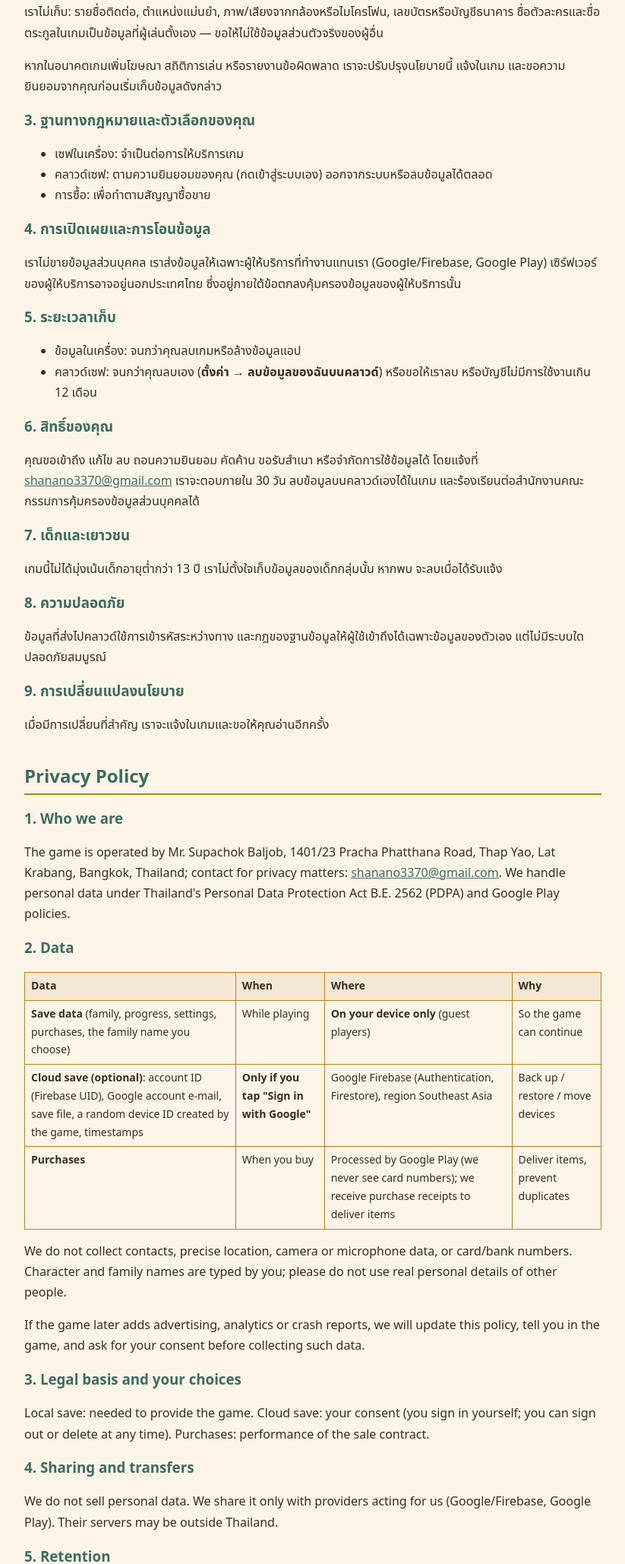
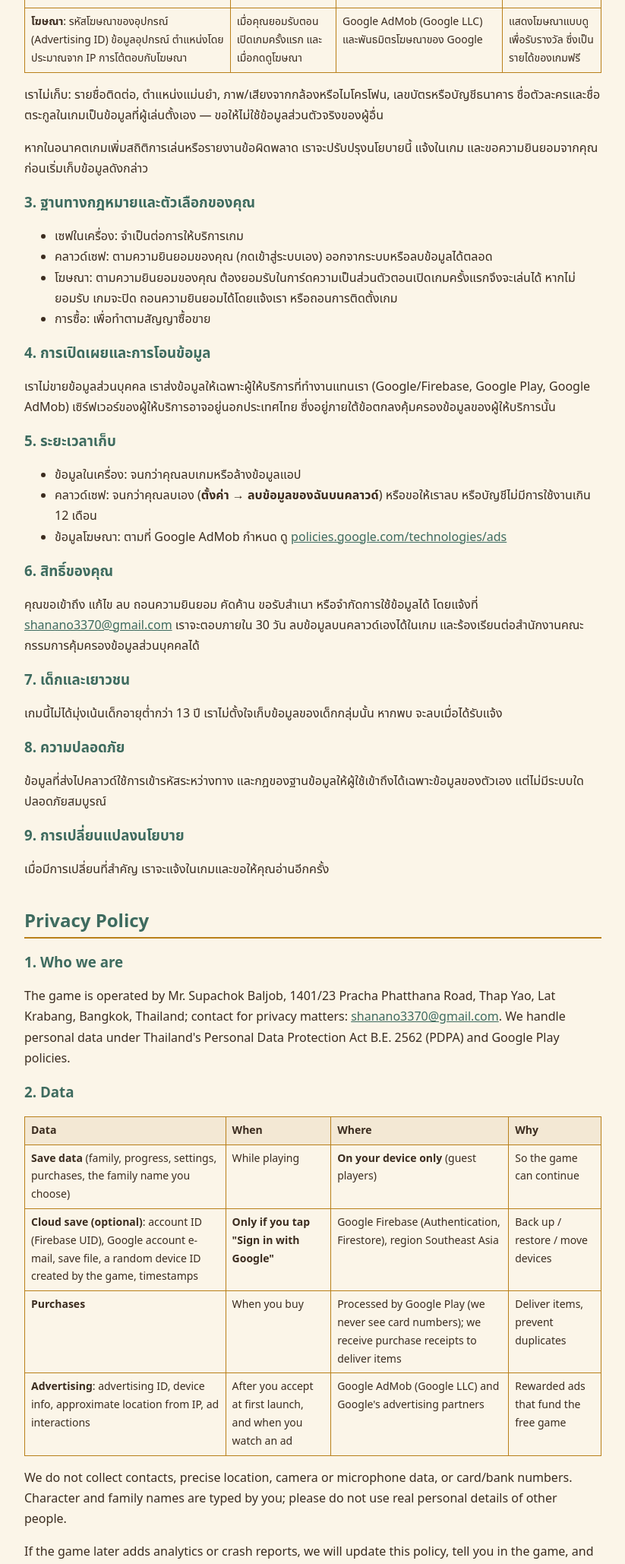
Before and after one commit to shana3370/thai-family-policy, a plain HTML site: page index.html in a window 1280 px wide. Shown: the part 742-2800 px from the top of the page at 76% size, without its empty margins (228-1051 px from the left). Drawn offline with Linux system fonts and the light colour scheme.

Commit message:
Update index.html
add ads policy

```diff
--- a/index.html
+++ b/index.html
@@ -36,26 +36,29 @@ a{color:var(--green)}
 <tr><td><b>ข้อมูลเซฟเกม</b> (ครอบครัว ความคืบหน้า การตั้งค่า รายการที่ซื้อ ชื่อตระกูลที่ผู้เล่นตั้ง)</td><td>ตลอดที่เล่น</td><td><b>ในเครื่องของคุณ</b> เท่านั้น (ผู้เล่นแบบ Guest)</td><td>ให้เกมเล่นต่อได้</td></tr>
 <tr><td><b>คลาวด์เซฟ (ไม่บังคับ)</b>: รหัสบัญชีผู้ใช้ (Firebase UID), อีเมลบัญชี Google, ไฟล์เซฟ, รหัสอุปกรณ์แบบสุ่มที่เกมสร้างเอง, เวลาที่บันทึก</td><td><b>เฉพาะเมื่อคุณกด "เข้าสู่ระบบ Google"</b></td><td>Google Firebase (Authentication และ Firestore) ที่ภูมิภาคเอเชียตะวันออกเฉียงใต้</td><td>สำรองและกู้คืนเซฟ ย้ายเครื่อง</td></tr>
 <tr><td><b>การซื้อในเกม</b></td><td>เมื่อซื้อ</td><td>ประมวลผลโดย Google Play (เราไม่เห็นเลขบัตร) เราได้รับหลักฐานการซื้อเพื่อมอบของ</td><td>มอบสินค้าและป้องกันการซื้อซ้ำ</td></tr>
+<tr><td><b>โฆษณา</b>: รหัสโฆษณาของอุปกรณ์ (Advertising ID) ข้อมูลอุปกรณ์ ตำแหน่งโดยประมาณจาก IP การโต้ตอบกับโฆษณา</td><td>เมื่อคุณยอมรับตอนเปิดเกมครั้งแรก และเมื่อกดดูโฆษณา</td><td>Google AdMob (Google LLC) และพันธมิตรโฆษณาของ Google</td><td>แสดงโฆษณาแบบดูเพื่อรับรางวัล ซึ่งเป็นรายได้ของเกมฟรี</td></tr>
 </table>
 <p>เราไม่เก็บ: รายชื่อติดต่อ, ตำแหน่งแม่นยำ, ภาพ/เสียงจากกล้องหรือไมโครโฟน, เลขบัตรหรือบัญชีธนาคาร
 ชื่อตัวละครและชื่อตระกูลในเกมเป็นข้อมูลที่ผู้เล่นตั้งเอง — ขอให้ไม่ใช้ข้อมูลส่วนตัวจริงของผู้อื่น</p>
-<p>หากในอนาคตเกมเพิ่มโฆษณา สถิติการเล่น หรือรายงานข้อผิดพลาด เราจะปรับปรุงนโยบายนี้ แจ้งในเกม และขอความยินยอมจากคุณก่อนเริ่มเก็บข้อมูลดังกล่าว</p>
+<p>หากในอนาคตเกมเพิ่มสถิติการเล่นหรือรายงานข้อผิดพลาด เราจะปรับปรุงนโยบายนี้ แจ้งในเกม และขอความยินยอมจากคุณก่อนเริ่มเก็บข้อมูลดังกล่าว</p>
 
 <h3>3. ฐานทางกฎหมายและตัวเลือกของคุณ</h3>
 <ul>
 <li>เซฟในเครื่อง: จำเป็นต่อการให้บริการเกม</li>
 <li>คลาวด์เซฟ: ตามความยินยอมของคุณ (กดเข้าสู่ระบบเอง) ออกจากระบบหรือลบข้อมูลได้ตลอด</li>
+<li>โฆษณา: ตามความยินยอมของคุณ ต้องยอมรับในการ์ดความเป็นส่วนตัวตอนเปิดเกมครั้งแรกจึงจะเล่นได้ หากไม่ยอมรับ เกมจะปิด ถอนความยินยอมได้โดยแจ้งเรา หรือถอนการติดตั้งเกม</li>
 <li>การซื้อ: เพื่อทำตามสัญญาซื้อขาย</li>
 </ul>
 
 <h3>4. การเปิดเผยและการโอนข้อมูล</h3>
-<p>เราไม่ขายข้อมูลส่วนบุคคล เราส่งข้อมูลให้เฉพาะผู้ให้บริการที่ทำงานแทนเรา (Google/Firebase, Google Play)
+<p>เราไม่ขายข้อมูลส่วนบุคคล เราส่งข้อมูลให้เฉพาะผู้ให้บริการที่ทำงานแทนเรา (Google/Firebase, Google Play, Google AdMob)
 เซิร์ฟเวอร์ของผู้ให้บริการอาจอยู่นอกประเทศไทย ซึ่งอยู่ภายใต้ข้อตกลงคุ้มครองข้อมูลของผู้ให้บริการนั้น</p>
 
 <h3>5. ระยะเวลาเก็บ</h3>
 <ul>
 <li>ข้อมูลในเครื่อง: จนกว่าคุณลบเกมหรือล้างข้อมูลแอป</li>
 <li>คลาวด์เซฟ: จนกว่าคุณลบเอง (<b>ตั้งค่า → ลบข้อมูลของฉันบนคลาวด์</b>) หรือขอให้เราลบ หรือบัญชีไม่มีการใช้งานเกิน 12 เดือน</li>
+<li>ข้อมูลโฆษณา: ตามที่ Google AdMob กำหนด ดู <a href="https://policies.google.com/technologies/ads">policies.google.com/technologies/ads</a></li>
 </ul>
 
 <h3>6. สิทธิ์ของคุณ</h3>
@@ -84,18 +87,19 @@ a{color:var(--green)}
 <tr><td><b>Save data</b> (family, progress, settings, purchases, the family name you choose)</td><td>While playing</td><td><b>On your device only</b> (guest players)</td><td>So the game can continue</td></tr>
 <tr><td><b>Cloud save (optional)</b>: account ID (Firebase UID), Google account e-mail, save file, a random device ID created by the game, timestamps</td><td><b>Only if you tap "Sign in with Google"</b></td><td>Google Firebase (Authentication, Firestore), region Southeast Asia</td><td>Back up / restore / move devices</td></tr>
 <tr><td><b>Purchases</b></td><td>When you buy</td><td>Processed by Google Play (we never see card numbers); we receive purchase receipts to deliver items</td><td>Deliver items, prevent duplicates</td></tr>
+<tr><td><b>Advertising</b>: advertising ID, device info, approximate location from IP, ad interactions</td><td>After you accept at first launch, and when you watch an ad</td><td>Google AdMob (Google LLC) and Google's advertising partners</td><td>Rewarded ads that fund the free game</td></tr>
 </table>
 <p>We do not collect contacts, precise location, camera or microphone data, or card/bank numbers. Character and family names are typed by you; please do not use real personal details of other people.</p>
-<p>If the game later adds advertising, analytics or crash reports, we will update this policy, tell you in the game, and ask for your consent before collecting such data.</p>
+<p>If the game later adds analytics or crash reports, we will update this policy, tell you in the game, and ask for your consent before collecting such data.</p>
 
 <h3>3. Legal basis and your choices</h3>
-<p>Local save: needed to provide the game. Cloud save: your consent (you sign in yourself; you can sign out or delete at any time). Purchases: performance of the sale contract.</p>
+<p>Local save: needed to provide the game. Cloud save: your consent (you sign in yourself; you can sign out or delete at any time). Advertising: your consent; you must accept on the privacy card at first launch to play, and if you decline the game closes. You can withdraw consent by contacting us or uninstalling the game. Purchases: performance of the sale contract.</p>
 
 <h3>4. Sharing and transfers</h3>
-<p>We do not sell personal data. We share it only with providers acting for us (Google/Firebase, Google Play). Their servers may be outside Thailand.</p>
+<p>We do not sell personal data. We share it only with providers acting for us (Google/Firebase, Google Play, Google AdMob). Their servers may be outside Thailand.</p>
 
 <h3>5. Retention</h3>
-<p>Local data until you uninstall or clear app data. Cloud save until you delete it (<b>Settings → Delete my cloud data</b>), ask us to, or the account is inactive for more than 12 months.</p>
+<p>Local data until you uninstall or clear app data. Cloud save until you delete it (<b>Settings → Delete my cloud data</b>), ask us to, or the account is inactive for more than 12 months. Advertising data is kept as set by Google AdMob, see <a href="https://policies.google.com/technologies/ads">policies.google.com/technologies/ads</a>.</p>
 
 <h3>6. Your rights</h3>
 <p>You may request access, correction, deletion, withdrawal of consent, objection, a copy, or restriction by writing to <a href="mailto:shanano3370@gmail.com">shanano3370@gmail.com</a>; we reply within 30 days. You can delete the cloud data yourself in the game, and you may complain to Thailand's Personal Data Protection Committee.</p>
```
